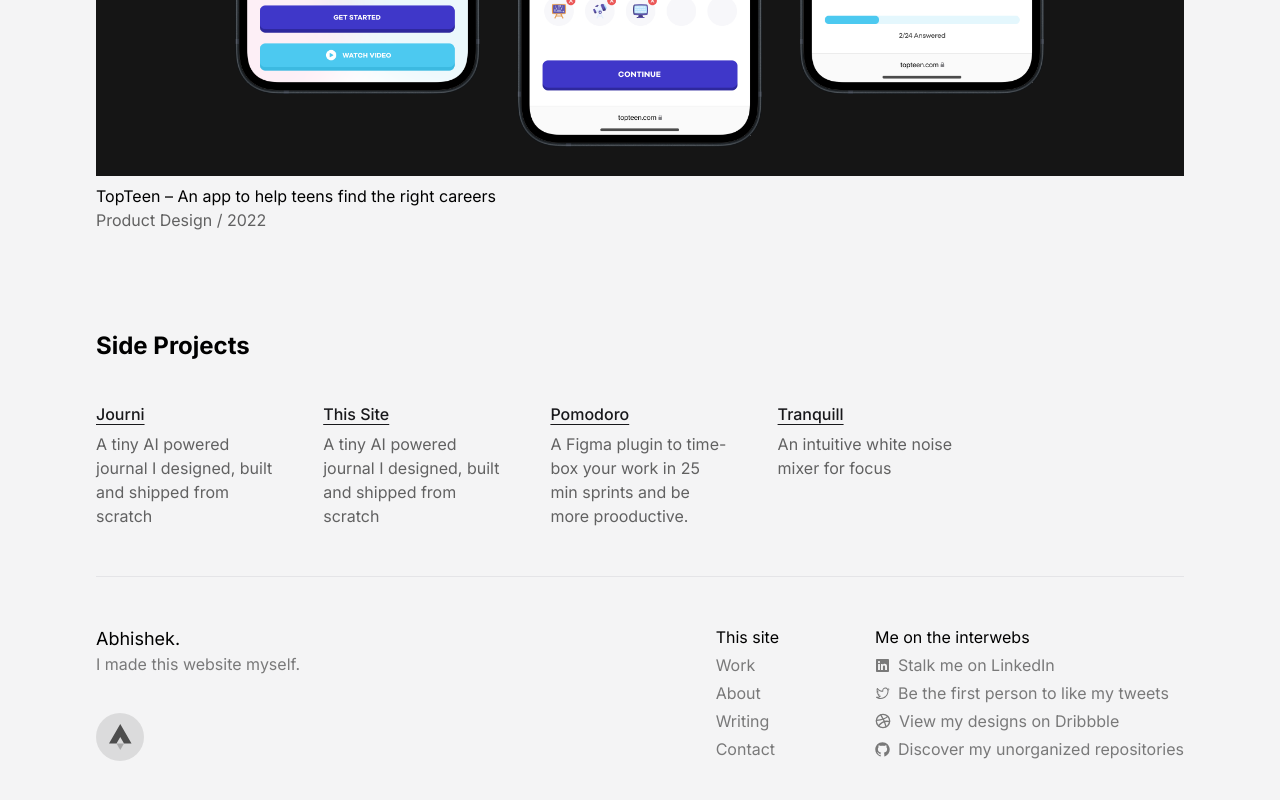
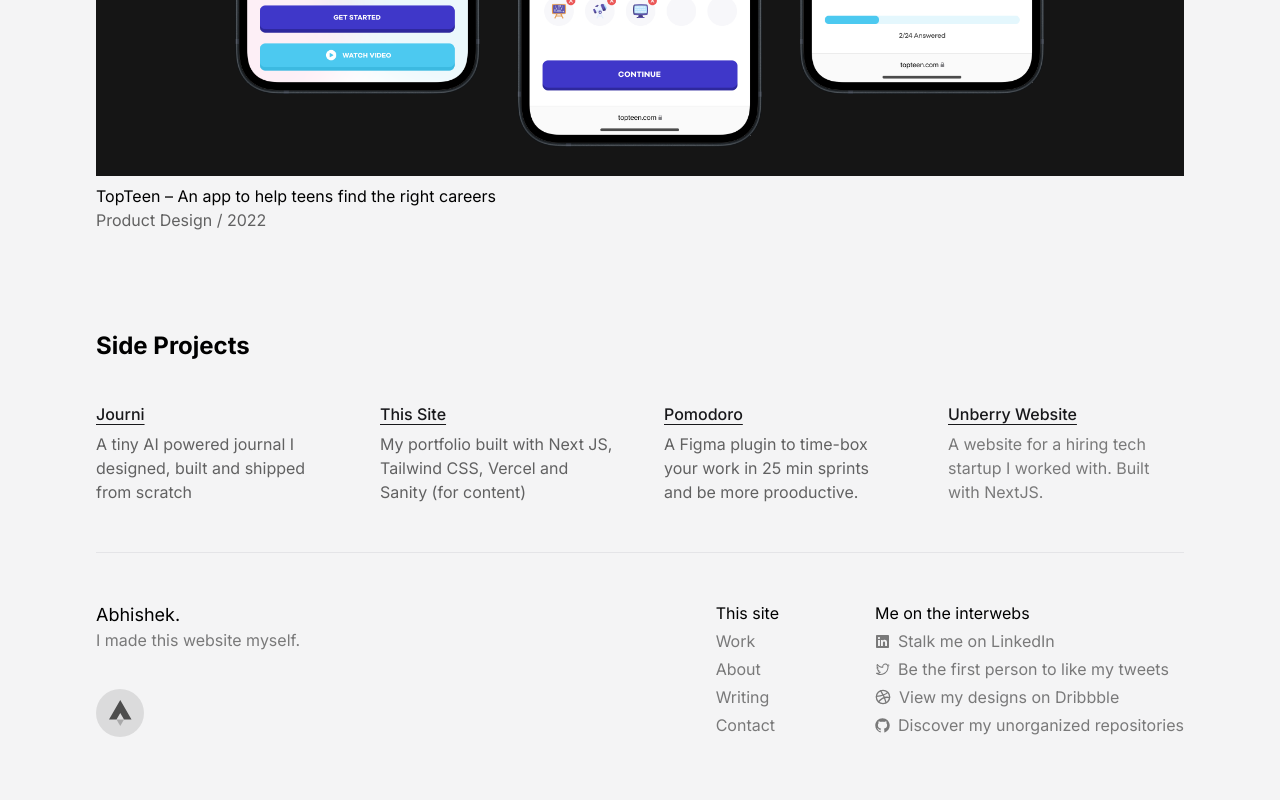
Before and after one commit to kaliaboi/personal-site, a Next.js app: page / in a window 1280 px wide. Shown: the part 2510-3310 px from the top of the page. Built offline with nearby package versions, Linux system fonts and the light colour scheme.

Commit message:
Add links

```diff
--- a/app/page.tsx
+++ b/app/page.tsx
@@ -22,7 +22,7 @@ export default function Home() {
         <Work />
         <section>
           <p className="mb-8 mt-24 font-bold text-[24px]">Side Projects</p>
-          <div className="grid grid-cols-1 md:grid-cols-5 gap-x-12 gap-y-16 ">
+          <div className="grid grid-cols-1 md:grid-cols-4 gap-x-12 gap-y-16 ">
             <div>
               {/* <div className="aspect-video w-full bg-zinc-700"></div> */}
               <Link
@@ -42,7 +42,7 @@ export default function Home() {
             <div>
               {/* <div className="aspect-video w-full bg-zinc-700"></div> */}
               <Link
-                href={"https://journi.site"}
+                href={"https://abhishek-kalia.com"}
                 className={cn(
                   buttonVariants({ variant: "link" }),
                   "pl-0 underline text-[16px]"
@@ -51,8 +51,8 @@ export default function Home() {
                 This Site
               </Link>
               <p className="opacity-60 dark:opacity-50">
-                A tiny AI powered journal I designed, built and shipped from
-                scratch
+                My portfolio built with Next JS, Tailwind CSS, Vercel and Sanity
+                (for content)
               </p>
             </div>
             {/* <div>
@@ -73,7 +73,9 @@ export default function Home() {
             <div>
               {/* <div className="aspect-video w-full bg-zinc-700"></div> */}
               <Link
-                href={"https://journi.site"}
+                href={
+                  "https://www.figma.com/community/plugin/1203104033713940979/Pomodoro"
+                }
                 className={cn(
                   buttonVariants({ variant: "link" }),
                   "pl-0 underline text-[16px]"
@@ -86,47 +88,21 @@ export default function Home() {
                 more prooductive.
               </p>
             </div>
-            {/* <div>
+            <div>
               <Link
-                href={"https://journi.site"}
+                href={"https://unberry.com"}
                 className={cn(
                   buttonVariants({ variant: "link" }),
                   "pl-0 underline text-[16px]"
                 )}
               >
-                SnippetBin
+                Unberry Website
               </Link>
-              <p className="opacity-50">A simple code paste and share tool</p>
-            </div> */}
-            <div>
-              {/* <div className="aspect-video w-full bg-zinc-700"></div> */}
-              <Link
-                href={"https://journi.site"}
-                className={cn(
-                  buttonVariants({ variant: "link" }),
-                  "pl-0 underline text-[16px]"
-                )}
-              >
-                Tranquill
-              </Link>
-              <p className="opacity-60 dark:opacity-50">
-                An intuitive white noise mixer for focus
+              <p className="opacity-50">
+                A website for a hiring tech startup I worked with. Built with
+                NextJS.
               </p>
             </div>
-            {/* <div>
-              <Link
-                href={"https://journi.site"}
-                className={cn(
-                  buttonVariants({ variant: "link" }),
-                  "pl-0 underline text-[16px]"
-                )}
-              >
-                Web&apos;s Grain
-              </Link>
-              <p className="opacity-50">
-                A website remembering an iconic piece of writing
-              </p>
-            </div> */}
           </div>
         </section>
       </main>
--- a/components/footer.tsx
+++ b/components/footer.tsx
@@ -54,28 +54,28 @@ export default function Footer() {
           <div className="flex flex-col gap-1">
             <p>Me on the interwebs</p>
             <Link
-              href="https://google.com"
+              href="https://www.linkedin.com/in/kaliaabhishek/"
               className="opacity-50 flex gap-2 items-center"
             >
               <LinkedInLogoIcon />
               Stalk me on LinkedIn
             </Link>
             <Link
-              href="https://google.com"
+              href="https://twitter.com/akalia_dev"
               className="opacity-50 flex gap-2 items-center"
             >
               <TwitterLogoIcon />
               Be the first person to like my tweets
             </Link>
             <Link
-              href="https://google.com"
+              href="https://dribbble.com/abhishek-kalia"
               className="opacity-50 flex gap-2 items-center"
             >
               <LucideDribbble size={16} />
               View my designs on Dribbble
             </Link>
             <Link
-              href="https://google.com"
+              href="https://github.com/kaliaboi"
               className="opacity-50 flex gap-2 items-center"
             >
               <GitHubLogoIcon />
```
